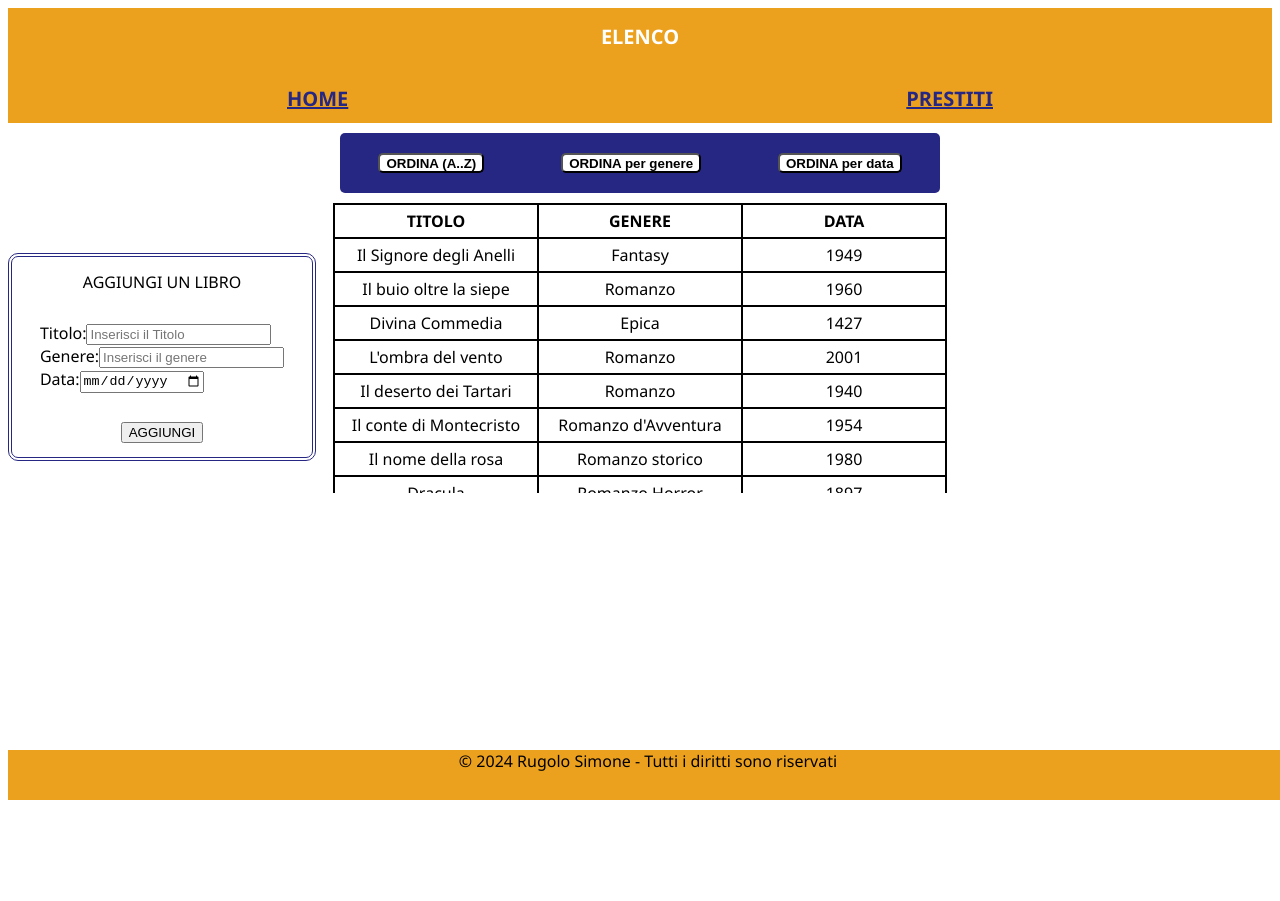
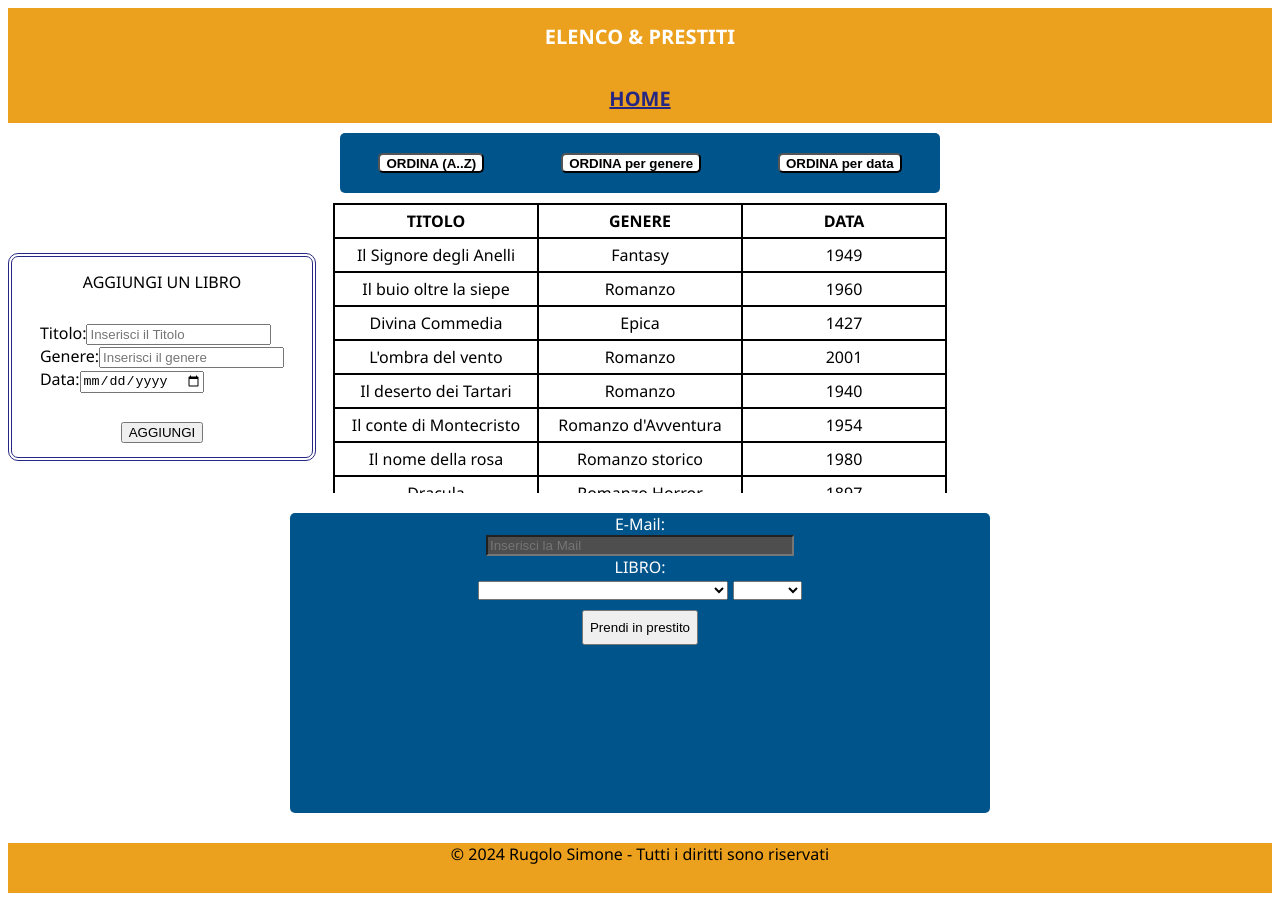
Before and after one commit to Rugolo-Simone/1--Biblioteca, a plain HTML site: page Elenco.html in a window 1280 px wide. Before the commit the page ends 800 px from the top, so only its background shows below. Drawn offline with Linux system fonts and the light colour scheme.

Commit message:
Fine pagina prestiti

```diff
--- a/Elenco.html
+++ b/Elenco.html
@@ -10,11 +10,10 @@
 </head>
 <body>
     <header>
-        ELENCO
+        ELENCO & PRESTITI
         <div id="divNavHead">
             <nav id="navHead">
                 <a class="aN" href="Index.html">HOME</a>
-                <a class="aN" href="Prestiti.html">PRESTITI</a>
             </nav>
         </div>
     </header>
@@ -44,6 +43,26 @@
         <section id="sectTabella">
 
         </section>
+        <section id="sectUtente">
+            <div id="divUtente">
+                E-Mail:<input id="inputUtente" type="text" placeholder="Inserisci la Mail">
+                LIBRO:
+                <section id="durataPrestito">
+                    <select title="LIBRO" id="selectLibro"></select>
+                    <select title="DURATA" id="selectDurata">
+                        <option></option>
+                        <option>1 mese</option>
+                        <option>3 mesi</option>
+                        <option>6 mesi</option>
+                        <option>12 mesi</option>
+                    </select>
+                </section>
+                <button id="btnPrestito" onclick="aggiungiPrestito()">Prendi in prestito</button>
+                <section id="elencoPrestiti">
+
+                </section>
+            </div>
+        </section>
     </main>
     <footer>
         © 2024 Rugolo Simone - Tutti i diritti sono riservati
--- a/css/Elenco.css
+++ b/css/Elenco.css
@@ -2,10 +2,11 @@ footer{
     bottom: 0px;
     width: 100%;
     background-color: rgb(236, 161, 30);
-    position: absolute;
+    position: relative;
     color: black;
     height: 50px;
     text-align: center;
+    margin-top: 30px;
 }
 
 body{
@@ -56,7 +57,7 @@ header{
     display: flex;
     justify-content: center;
     max-height: 300px;
-    overflow: scroll;
+    overflow-y: scroll;
 }
 
 .tb{
@@ -91,10 +92,49 @@ header{
 #divOrdina{
     width: 600px;
     height: 60px;
-    background-color: rgb(38, 38, 131);
+    background-color: rgb(0, 84, 140);
     display: flex;
     flex-direction: row;
     justify-content: space-around;
     align-items: center;
     border-radius: 5px;
 }
+
+#sectUtente{
+    width: 100%;
+    display: flex;
+    justify-content: center;
+}
+
+#divUtente{
+    background-color: rgb(0, 84, 140);
+    color: white;
+    width: 700px;
+    height: 300px;
+    margin-top: 20px;
+    border-radius: 5px;
+    display: flex;
+    flex-direction: column;
+    align-items: center;
+    max-height: 300px;
+    overflow-y: scroll;
+}
+
+#inputUtente{
+    background-color: rgb(78, 78, 78);
+    width: 300px;
+    color: white;
+}
+
+#selectLibro{
+    width: 250px;
+}
+
+#btnPrestito{
+    margin-top: 10px;
+    height: 35px;
+}
+
+#elencoPrestiti{
+    margin-top: 20px;
+}
--- a/css/Index.css
+++ b/css/Index.css
@@ -42,7 +42,7 @@ body{
     width: 100%;
     display: flex;
     flex-direction: row;
-    justify-content: space-between;
+    justify-content: space-around;
 }
 
 #input{
--- a/css/Prestiti.css
+++ /dev/null
@@ -1,39 +0,0 @@
-footer{
-    bottom: 0px;
-    width: 100%;
-    background-color: rgb(236, 161, 30);
-    position: absolute;
-    color: black;
-    height: 50px;
-    text-align: center;
-}
-
-body{
-    font-family:'Segoe UI', Tahoma, Geneva, Verdana, sans-serif;
-}
-
-header{
-    width: 100%;
-    height: 100px;
-    color: white;
-    background-color: rgb(236, 161, 30);
-    font-weight: bold;
-    font-size: 15pt;
-    text-align: center;
-    padding-top: 15px;
-}
-
-#divNavHead{
-    width: 100%;
-}
-
-.aN{
-    color: rgb(38, 38, 131);
-}
-
-#navHead{
-    margin-top: 35px;
-    display: flex;
-    flex-direction: row;
-    justify-content: space-around;
-}
--- a/js/Elenco.js
+++ b/js/Elenco.js
@@ -117,6 +117,17 @@ function init(){
     console.log(tb)
     tb.className = "tb"
     sectTabella.appendChild(tb);
+
+    let selectLibri = document.getElementById("selectLibro")
+
+    let opt = document.createElement("option")
+    selectLibri.appendChild(opt)
+
+    for(let libro in Elenco){
+        let opt2 = document.createElement("option")
+        opt2.innerHTML = libro
+        selectLibri.appendChild(opt2)
+    }
 }
 
 function creaTabella(){
@@ -381,3 +392,52 @@ function ordinaGenere(){
         clickGenere = 0
     }
 }
+
+var vettoreMail = []
+var vettorePrestiti = {}
+
+function aggiungiPrestito(){
+    let mail = document.getElementById("inputUtente").value
+    let libro = document.getElementById("selectLibro").value
+    let durata = document.getElementById("selectDurata").value
+
+    if(mail.includes("@") == false || libro == "" || durata == "")
+        alert("inserire tutti i dati necessari!")
+    else{
+        vettoreMail.push(mail)
+        console.log(vettoreMail)
+
+        let dt = new Date()
+        let data = dt.getDate() + "/" + (dt.getMonth()+1) + "/" + dt.getFullYear()
+        console.log(data)
+        let finePrestito
+        if(durata == "1 mese")
+            finePrestito =  dt.getDate() + "/" + (dt.getMonth()+2) + "/" + dt.getFullYear()
+        if(durata == "3 mesi")
+            finePrestito =  dt.getDate() + "/" + (dt.getMonth()+4) + "/" + dt.getFullYear()
+        if(durata == "6 mesi")
+            finePrestito =  dt.getDate() + "/" + (dt.getMonth()+7) + "/" + dt.getFullYear()
+        if(durata == "12 mesi")
+            finePrestito =  dt.getDate() + "/" + (dt.getMonth()+1) + "/" + (dt.getFullYear()+1)
+
+        vettorePrestiti[mail] = {
+            prestito: libro,
+            inizio: data,
+            fine: finePrestito
+        }
+        console.log(vettorePrestiti)
+
+        let ulPrestiti = document.getElementById("elencoPrestiti")
+
+        let ul = document.createElement("ul")
+
+        for(let key in vettorePrestiti){
+            let li = document.createElement("li")
+
+            li.innerHTML = key + " - " + vettorePrestiti[key].prestito + " - inizio prestito: " + vettorePrestiti[key].inizio + " - fine prestito: " + vettorePrestiti[key].fine
+            ul.appendChild(li)
+        }
+
+        ulPrestiti.appendChild(ul)
+    }
+}
```
Also changed, not shown: Index.html (+1 -5 lines), Prestiti.html (deleted, +0 -28 lines), js/Index.js (+10 -9 lines), js/Prestiti.js (deleted).
